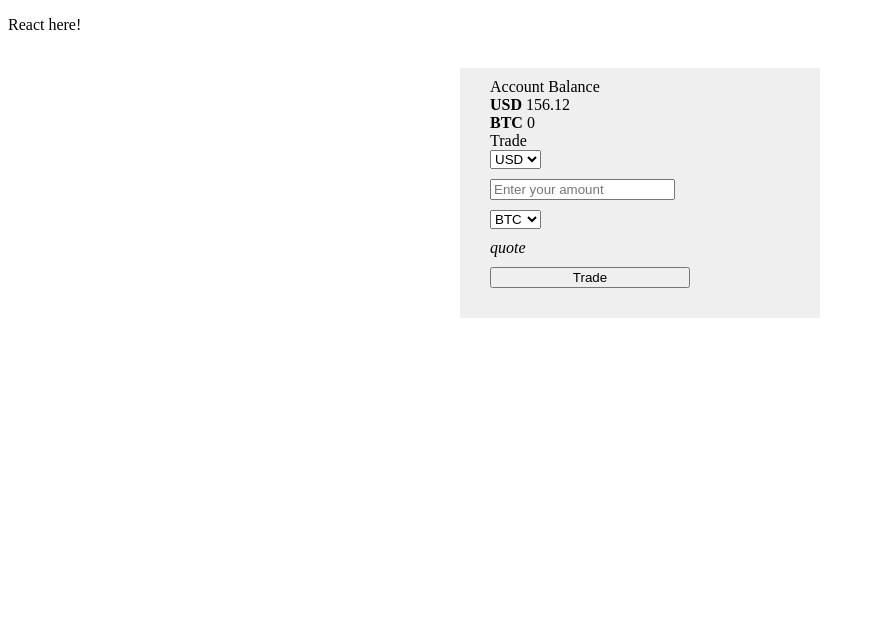
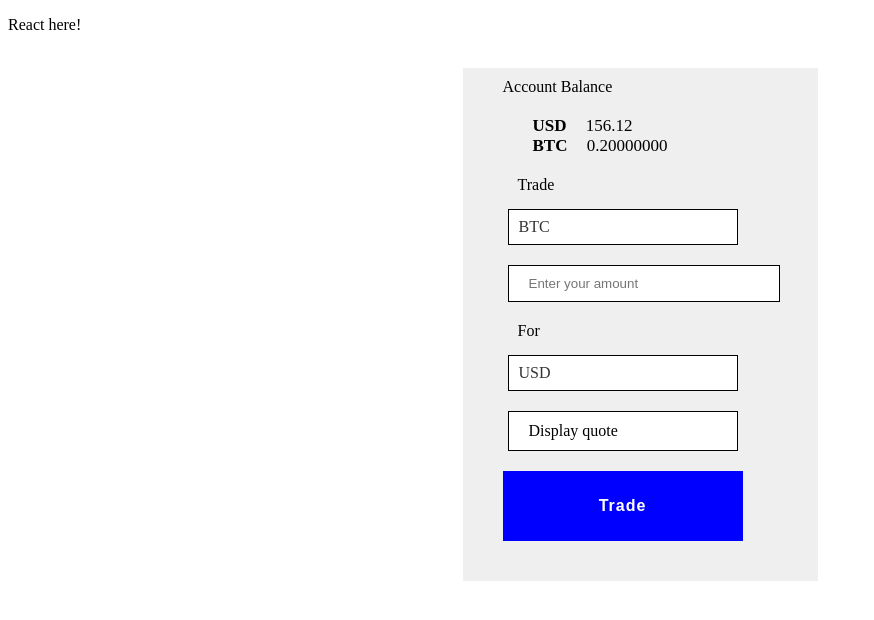
Before and after one commit to dedles/coin_exchange, a React app: page / in a window 1280 px wide. Shown: the top 620 px of the page, without its empty margins (0-874 px from the left). Built offline with nearby package versions, Linux system fonts and the light colour scheme; no server answers.

Commit message:
can buy bitcoin and dollars

```diff
--- a/package.json
+++ b/package.json
@@ -34,6 +34,7 @@
   "dependencies": {
     "axios": "^0.18.0",
     "react-redux": "^5.0.7",
+    "react-select": "^1.2.1",
     "redux": "^4.0.0",
     "redux-thunk": "^2.2.0",
     "request": "^2.85.0"
--- a/src/TradingView.js
+++ b/src/TradingView.js
@@ -3,29 +3,33 @@ import {connect } from "react-redux";
 import axios from 'axios'
 import * as actions from "./actions/index.js"
 
+import Select from 'react-select';
+import 'react-select/dist/react-select.css';
 
-const mapStateToProps = state => {
-  return {
-    usdBalance: state.usdBalance,
-    bitcoinBalance: state.bitcoinBalance,
-    marketPrice: state.marketPrice
-  }
-}
+
+const selectOptions = [
+  { value: 'USD', label: 'USD' },
+  { value: 'BTC', label: 'BTC' },
+]
+
 class TradingView extends React.Component {
   constructor(){
     super()
     this.state = {
-      currencyFrom: 'USD',
-      currencyTo: "BTC",
+      // currencyFrom: 'USD',
+      // currencyTo: "BTC",
+      currencyFrom: 'BTC',
+      currencyTo: "USD",
       tradeAmount: ""
     }
 
     this.handleChange = this.handleChange.bind(this);
     this.handleSubmit = this.handleSubmit.bind(this);
+    this.displayQuote = this.displayQuote.bind(this);
   }
 
   componentDidMount(){
-    // this.props.getMarketPrice()
+    this.props.getMarketPrice()
 
   }
 
@@ -37,12 +41,34 @@ class TradingView extends React.Component {
 
   handleSubmit(e) {
     e.preventDefault();
+    if(this.state.currencyFrom === 'USD' && this.state.currencyTo === "BTC"){
+      this.props.buyBitcoin(Number(this.state.tradeAmount))
+    }else if (this.state.currencyFrom === 'BTC' && this.state.currencyTo === "USD"){
+      this.props.buyDollars(Number(this.state.tradeAmount))
+    }
+    this.setState({
+      tradeAmount: ""
+    })
+  }
+
+  displayQuote(){
+    let displayQuote = "Display quote";
+    let {currencyTo, currencyFrom} = this.state
+    if(this.state.tradeAmount && currencyTo == "BTC" && currencyFrom == "USD"){
+      displayQuote = (Number(this.state.tradeAmount) / this.props.marketPrice).toFixed(8)
+    } else if (this.state.tradeAmount && currencyTo == "USD" && currencyFrom == "BTC"){
+      displayQuote = Number(this.state.tradeAmount) * this.props.marketPrice
+    }
+
+    return displayQuote;
+
   }
 
 
   render() {
     let {usdBalance, bitcoinBalance} = this.props;
     let {currencyFrom, currencyTo, tradeAmount } = this.state;
+    let quote = this.displayQuote()
     return (
       <div className="root">
         <div className="viewContainer">
@@ -50,21 +76,34 @@ class TradingView extends React.Component {
           <br/>
           <div className="balance">
             <div><span className="currencyType">USD</span> {usdBalance}</div>
-            <div><span className="currencyType">BTC</span> {bitcoinBalance}</div>
+            <div><span className="currencyType">BTC</span> {bitcoinBalance.toFixed(8)}</div>
           </div>
           <form onSubmit={this.handleSubmit} className="tradeForm">
-            Trade
-            <select value={currencyFrom} onChange={(e) => this.handleChange(e.target.value, "currencyFrom")}>
-              <option value="USD">USD</option>
-              <option value="BTC">BTC</option>
-            </select>
-            <input type="text" placeholder="Enter your amount" value={tradeAmount} onChange={(e) => this.handleChange(e.target.value, 'tradeAmount')}/>
-            <select value={currencyTo} onChange={(e) => this.handleChange(e.target.value, "currencyFrom")}>
-              <option value="USD">USD</option>
-              <option value="BTC">BTC</option>
-            </select>
+            <div className="transaction">
+              Trade
+            </div>
+            <Select
+              name="currencyFrom"
+              className="formSelect"
+              value={currencyFrom}
+              backspaceRemoves={false}
+              clearable={false}
+              onChange={(e) => this.handleChange(e.value, "currencyFrom")}
+              options={selectOptions}/>
+            <input className="formInput" type="number" placeholder="Enter your amount" value={tradeAmount} onChange={(e) => this.handleChange(e.target.value, 'tradeAmount')}/>
+            <div className="transaction">
+              For
+            </div>
+            <Select
+              name="currencyTo"
+              value={currencyTo}
+              className="formSelect"
+              backspaceRemoves={false}
+              clearable={false}
+              onChange={(e) => this.handleChange(e.value, "currencyTo")}
+              options={selectOptions}/>
             <div className="quote">
-              <em>quote</em>
+              {quote}
             </div>
             <button type="submit" className="submit">
               Trade
@@ -78,4 +117,12 @@ class TradingView extends React.Component {
   }
 }
 
+const mapStateToProps = state => {
+  return {
+    usdBalance: state.usdBalance,
+    bitcoinBalance: state.bitcoinBalance,
+    marketPrice: state.marketPrice
+  }
+}
+
 export default connect(mapStateToProps, actions)(TradingView);
--- a/src/actions/index.js
+++ b/src/actions/index.js
@@ -3,10 +3,8 @@ import axios from "axios";
 import {
   GET_MARKET_PRICE,
   SET_MARKET_PRICE,
-  ADD_USD_BALANCE,
-  SUBTRACT_USD_BALANCE,
-  ADD_BITCOIN_BALANCE,
-  SUBTRACT_BITCOIN_BALANCE
+  BUY_BITCOIN,
+  BUY_DOLLARS
 } from "../constants/action-types";
 
 export function getMarketPrice(){
@@ -24,22 +22,13 @@ export const setMarketPrice = price => ({
   payload: price
 })
 
-export const addUSDBalance = newBalance => ({
-  type: ADD_USD_BALANCE,
-  payload: newBalance
-});
 
-export const subtractUSDBalance = newBalance => ({
-  type: SUBTRACT_USD_BALANCE,
-  payload: newBalance
-});
+export const buyBitcoin = amount => ({
+  type: BUY_BITCOIN,
+  payload: amount
+})
 
-export const addBitcoinBalance = newBalance => ({
-  type: ADD_BITCOIN_BALANCE,
-  payload: newBalance
-});
-
-export const subtractBitcoinBalance = newBalance => ({
-  type: SUBTRACT_BITCOIN_BALANCE,
-  payload: newBalance
-});
+export const buyDollars = amount => ({
+  type: BUY_DOLLARS,
+  payload: amount
+})
--- a/src/constants/action-types.js
+++ b/src/constants/action-types.js
@@ -2,10 +2,6 @@ export const GET_MARKET_PRICE = "GET_MARKET_PRICE";
 
 export const SET_MARKET_PRICE = "SET_MARKET_PRICE";
 
-export const ADD_USD_BALANCE = "ADD_USD_BALANCE";
+export const BUY_BITCOIN = "BUY_BITCOIN";
 
-export const SUBTRACT_USD_BALANCE = "SUBTRACT_USD_BALANCE";
-
-export const ADD_BITCOIN_BALANCE = "ADD_BITCOIN_BALANCE";
-
-export const SUBTRACT_BITCOIN_BALANCE = "SUBTRACT_BITCOIN_BALANCE";
+export const BUY_DOLLARS = "BUY_DOLLARS";
--- a/src/main.scss
+++ b/src/main.scss
@@ -1,6 +1,4 @@
-body {
-  // line-height: 2;
-}
+$formPadding: 10px 10px 10px 20px;
 
 .root {
   display: flex;
@@ -8,24 +6,67 @@ body {
 }
 
 .viewContainer {
-  min-width: 300px;
+  min-width: 275px;
   background-color: #efefef;
-  padding-top: 10px;
-  padding-bottom: 30px;
-  padding-left: 30px;
-  padding-right: 30px;
+  padding: 10px 40px 40px 40px;
   .balance {
+    margin-top: 20px;
+    font-size: 17px;
+    margin-bottom: 20px;
+    margin-left: 30px;
     .currencyType{
+      margin-right: 15px;
       font-weight: bold;
     }
   }
   .tradeForm{
-    input, select, .quote {
+    width: 240px;
+    .transaction {
+      margin-left: 15px;
+      margin-bottom: 15px;
+    }
+    .formInput, .formSelect, .quote {
       display: block;
-      margin-bottom: 10px;
+      // margin: 10px 5px 10px 5px;
+      margin-bottom: 20px;
+      margin-left: 5px;
+      margin-right: 5px;
+
+    }
+    .formInput {
+      padding: $formPadding;
+      border: 1px solid black;
+      width: 100%;
+    }
+    .formSelect {
+      .Select-control {
+        border-radius: 0;
+        border: 1px solid black;
+        // width: 100%;
+      }
+      .Select-arrow-zone {
+        display: none;
+      }
+    }
+    .quote {
+      padding: $formPadding;
+      background-color: white;
+      border: 1px solid black;
     }
     button {
-      width: 200px;
+      width: 100%;
+      background-color: blue; /* Green */
+      border: none;
+      color: white;
+      padding: 15px 32px;
+      height: 70px;
+      font-weight: bold;
+      letter-spacing: 1px;
+      text-align: center;
+      text-decoration: none;
+      cursor: pointer;
+      display: inline-block;
+      font-size: 16px;
     }
   }
 
--- a/src/reducers/index.js
+++ b/src/reducers/index.js
@@ -1,33 +1,33 @@
 import {
   GET_MARKET_PRICE,
   SET_MARKET_PRICE,
-  ADD_USD_BALANCE,
-  SUBTRACT_USD_BALANCE,
-  ADD_BITCOIN_BALANCE,
-  SUBTRACT_BITCOIN_BALANCE
+  BUY_BITCOIN,
+  BUY_DOLLARS
 } from "../constants/action-types";
 
 const initialState = {
   usdBalance: 156.12,
-  bitcoinBalance: 0,
+  bitcoinBalance: 0.20000000,
   marketPrice: null
 };
 
 const rootReducer = (state = initialState, action) => {
   switch (action.type) {
     case SET_MARKET_PRICE:
-      console.log("SET_MARKET_PRICE action: ", action)
       return Object.assign({}, state, {
         marketPrice: action.payload
       })
-    case ADD_USD_BALANCE:
-      return {...state, balance: usdBalance + action.payload}
-    case SUBTRACT_USD_BALANCE:
-      return {...state, balance: usdBalance - action.payload}
-    case ADD_BITCOIN_BALANCE:
-      return {...state, balance: bitcoinBalance + action.payload}
-    case SUBTRACT_USD_BALANCE:
-      return {...state, balance: bitcoinBalance - action.payload}
+    case BUY_BITCOIN:
+      return Object.assign({}, state, {
+        usdBalance: Number((state.usdBalance - action.payload).toFixed(2)),
+        bitcoinBalance: state.bitcoinBalance + Number((action.payload / state.marketPrice).toFixed(8))
+      })
+    case BUY_DOLLARS:
+      debugger;
+      return Object.assign({}, state, {
+        usdBalance: Number(state.usdBalance + (action.payload * state.marketPrice)).toFixed(2),
+        bitcoinBalance: state.bitcoinBalance - action.payload
+      })
     default:
       return state;
   };
--- a/webpack.config.js
+++ b/webpack.config.js
@@ -29,12 +29,12 @@ module.exports = {
           "sass-loader"
         ]
       },
-      // {
-      //   test: /\.css$/,
-      //   use: [
-      //     MiniCssExtractPlugin.loader, "css-loader"
-      //   ]
-      // }
+      {
+        test: /\.css$/,
+        use: [
+          MiniCssExtractPlugin.loader, "css-loader"
+        ]
+      }
     ]
   },
   plugins: [
```
Also changed, not shown: 1 other file (tests, documents, lock files or other folders).
